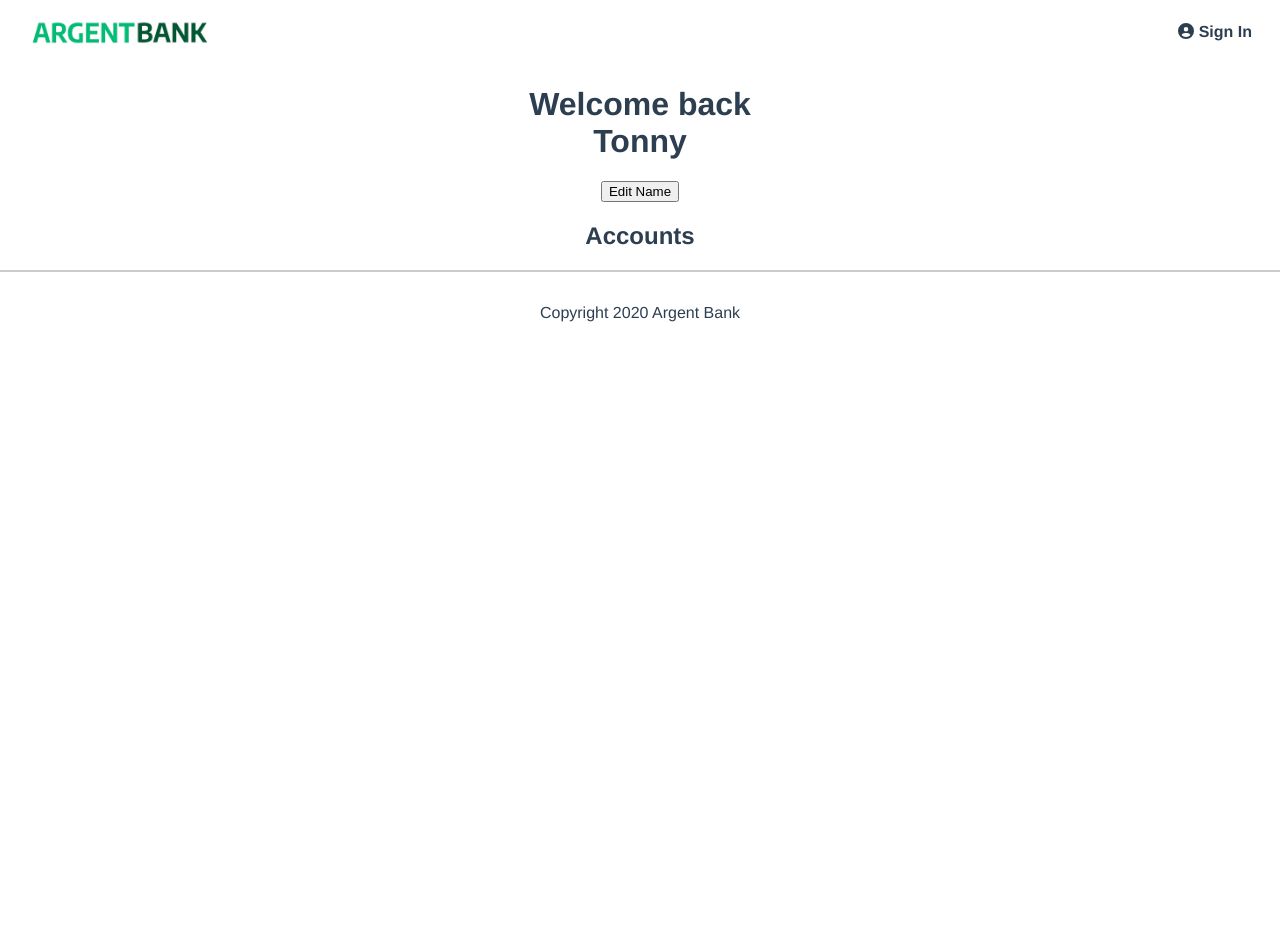
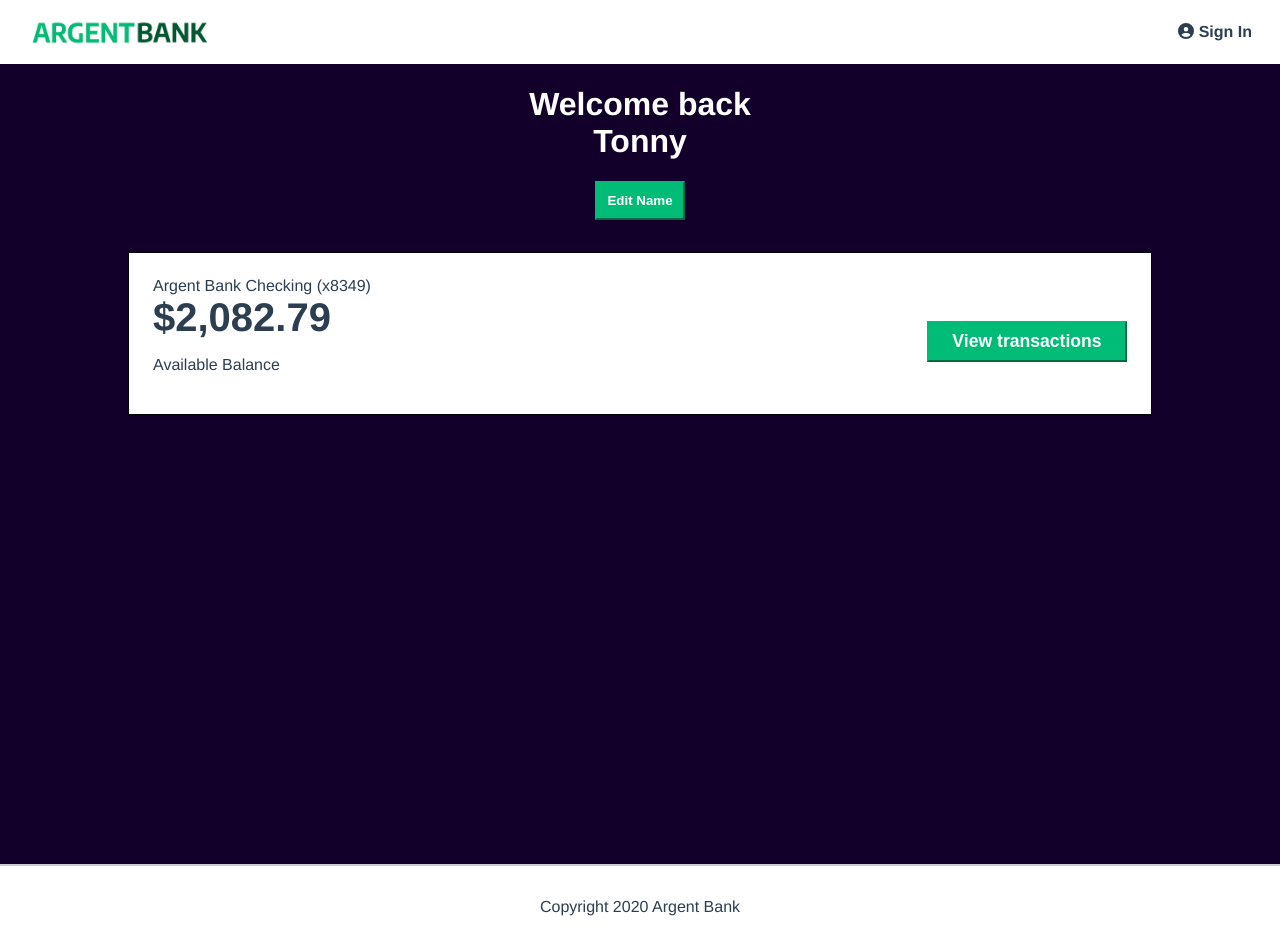
Before and after one commit to JeanVuillet/Projet13, a React (Create React App) app in the folder front/: page /user in a window 1280 px wide. Before the commit the page ends 800 px from the top, so only its background shows below. Built offline with nearby package versions, Linux system fonts and the light colour scheme.

Commit message:
only count comp not completly ok

```diff
--- a/front/src/Components/AcccountComp/AccountComp.jsx
+++ b/front/src/Components/AcccountComp/AccountComp.jsx
@@ -0,0 +1,16 @@
+import './AccountComp.scss';
+
+export function AccountComp(){
+    return(
+    <section class="account">
+        <div class="account-content-wrapper">
+          <h3 class="account-title">Argent Bank Checking (x8349)</h3>
+          <p class="account-amount">$2,082.79</p>
+          <p class="account-amount-description">Available Balance</p>
+        </div>
+        <div class="account-content-wrapper cta">
+          <button class="transaction-button">View transactions</button>
+        </div>
+    </section>
+    )
+}
--- a/front/src/Components/AcccountComp/AccountComp.scss
+++ b/front/src/Components/AcccountComp/AccountComp.scss
@@ -0,0 +1,62 @@
+.account {
+    display: flex;
+    justify-content: space-between;
+    align-items: center;
+    border: 1px solid black;
+    background-color: #fff;
+    width: 80%;
+    margin: 0 auto;
+    flex-direction: column;
+    padding: 1.5rem;
+    box-sizing: border-box;
+    text-align: left;
+    margin-bottom: 2rem;
+}
+.account-content-wrapper {
+    width: 100%;
+    flex: 1;
+}
+.account-title {
+    margin: 0;
+    padding: 0;
+    font-size: 1rem;
+    font-weight: normal;
+}
+.account-amount {
+    margin: 0;
+    font-size: 2.5rem;
+    font-weight: bold;
+
+    .description {
+        margin: 0;
+    }
+}
+.account-content-wrapper {
+    width: 100%;
+    flex: 1;
+}
+.transaction-button {
+    display: block;
+    width: 100%;
+    padding: 8px;
+    font-size: 1.1rem;
+    font-weight: bold;
+    margin-top: 1rem;
+    border-color: #00bc77;
+    background-color: #00bc77;
+    color: #fff;
+}
+
+@media (min-width: 720px) {
+    .account {
+        flex-direction: row;
+    }
+    .transaction-button {
+        width: 200px;
+    }
+}
+@media (min-width: 720px) {
+    .account-content-wrapper.cta {
+        flex: 0;
+    }
+}
--- /dev/null
+++ b/front/src/Pages/User/User.css
@@ -0,0 +1 @@
+/*# sourceMappingURL=User.css.map */
--- a/front/src/Pages/User/User.jsx
+++ b/front/src/Pages/User/User.jsx
@@ -1,8 +1,9 @@
 import './User.scss'
-
+import { AccountComp } from '../../Components/AcccountComp/AccountComp'
 export function User(){
  return(
     <>
+    <main className='main bg-dark'>
     <div className="header">
         <h1>Welcome back
             <br/>
@@ -11,11 +12,12 @@ export function User(){
         <button class="edit-button">Edit Name</button>
     </div>
     <div className="accoutsSection">
-        <h2>Accounts</h2>
+        <h2 className='sr-only'>Accounts</h2>
         <div className="accounts">
-
+            <AccountComp/>
         </div>
     </div>
+    </main>
     </>
  )
 }
--- a/front/src/Pages/User/User.scss
+++ b/front/src/Pages/User/User.scss
@@ -0,0 +1,12 @@
+.header {
+    color: #fff;
+    margin-bottom: 2rem;
+}
+
+.edit-button {
+    border-color: #00bc77;
+    background-color: #00bc77;
+    color: #fff;
+    font-weight: bold;
+    padding: 10px;
+}
```
Also changed, not shown: front/src/Pages/SignIn/Form/Form.css (added, +35 -0 lines), 2 other files (tests, documents, lock files or other folders).
